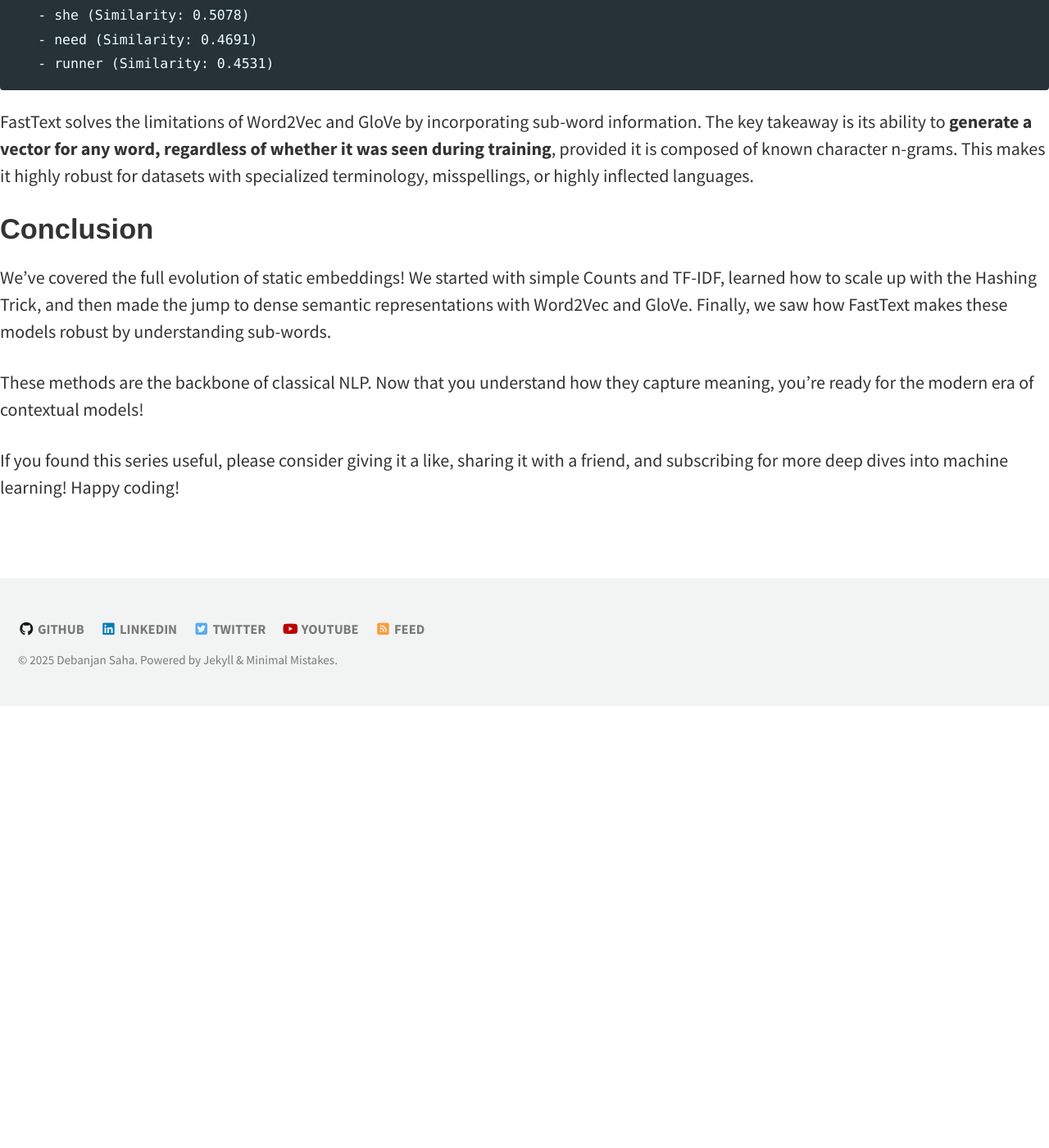
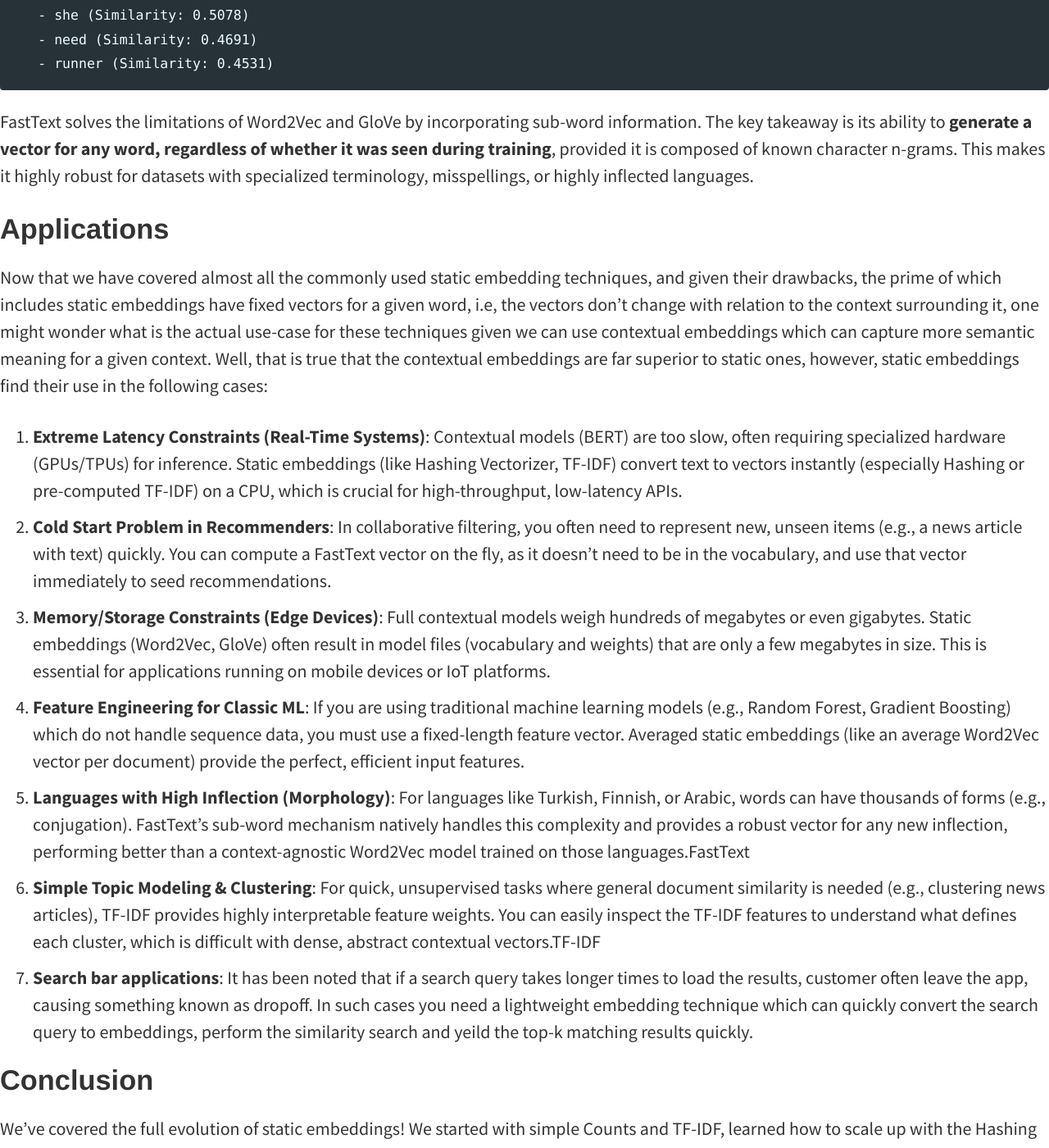
Before and after one commit to debanjanaiml/debanjanaiml.github.io, a Jekyll site: the page built from _posts/2025-11-13-static-embeddings.md, in a window 1280 px wide and 1400 px high, scrolled down 49335 px. Shown: the whole window at 82% size. Built offline with Jekyll 4.4.1, drawn with Linux system fonts in a browser that asks for light colours; cached includes are drawn as plain includes; nearby versions of some CDN libraries; our own code applies the rules of GitHub Pages for plain Markdown files; formulas are drawn with MathJax 3; before the commit the page ends 50196 px from its top, so only the background shows below that.

Commit message:
update applications

```diff
--- a/_posts/2025-11-13-static-embeddings.md
+++ b/_posts/2025-11-13-static-embeddings.md
@@ -1666,6 +1666,18 @@ for word, sim in neighbors:
 FastText solves the limitations of Word2Vec and GloVe by incorporating sub-word information.
 The key takeaway is its ability to **generate a vector for any word, regardless of whether it was seen during training**, provided it is composed of known character n-grams. This makes it highly robust for datasets with specialized terminology, misspellings, or highly inflected languages.
 
+# Applications
+
+Now that we have covered almost all the commonly used static embedding techniques, and given their drawbacks, the prime of which includes static embeddings have fixed vectors for a given word, i.e, the vectors don't change with relation to the context surrounding it, one might wonder what is the actual use-case for these techniques given we can use contextual embeddings which can capture more semantic meaning for a given context. Well, that is true that the contextual embeddings are far superior to static ones, however, static embeddings find their use in the following cases:
+
+1. **Extreme Latency Constraints (Real-Time Systems)**: Contextual models (BERT) are too slow, often requiring specialized hardware (GPUs/TPUs) for inference. Static embeddings (like Hashing Vectorizer, TF-IDF) convert text to vectors instantly (especially Hashing or pre-computed TF-IDF) on a CPU, which is crucial for high-throughput, low-latency APIs.
+2. **Cold Start Problem in Recommenders**: In collaborative filtering, you often need to represent new, unseen items (e.g., a news article with text) quickly. You can compute a FastText vector on the fly, as it doesn't need to be in the vocabulary, and use that vector immediately to seed recommendations.
+3. **Memory/Storage Constraints (Edge Devices)**: Full contextual models weigh hundreds of megabytes or even gigabytes. Static embeddings (Word2Vec, GloVe) often result in model files (vocabulary and weights) that are only a few megabytes in size. This is essential for applications running on mobile devices or IoT platforms.
+4. **Feature Engineering for Classic ML**: If you are using traditional machine learning models (e.g., Random Forest, Gradient Boosting) which do not handle sequence data, you must use a fixed-length feature vector. Averaged static embeddings (like an average Word2Vec vector per document) provide the perfect, efficient input features.
+5. **Languages with High Inflection (Morphology)**: For languages like Turkish, Finnish, or Arabic, words can have thousands of forms (e.g., conjugation). FastText's sub-word mechanism natively handles this complexity and provides a robust vector for any new inflection, performing better than a context-agnostic Word2Vec model trained on those languages.FastText
+6. **Simple Topic Modeling & Clustering**: For quick, unsupervised tasks where general document similarity is needed (e.g., clustering news articles), TF-IDF provides highly interpretable feature weights. You can easily inspect the TF-IDF features to understand what defines each cluster, which is difficult with dense, abstract contextual vectors.TF-IDF
+7. **Search bar applications**: It has been noted that if a search query takes longer times to load the results, customer often leave the app, causing something known as dropoff. In such cases you need a lightweight embedding technique which can quickly convert the search query to embeddings, perform the similarity search and yeild the top-k matching results quickly.
+
 
 # Conclusion
 
```
